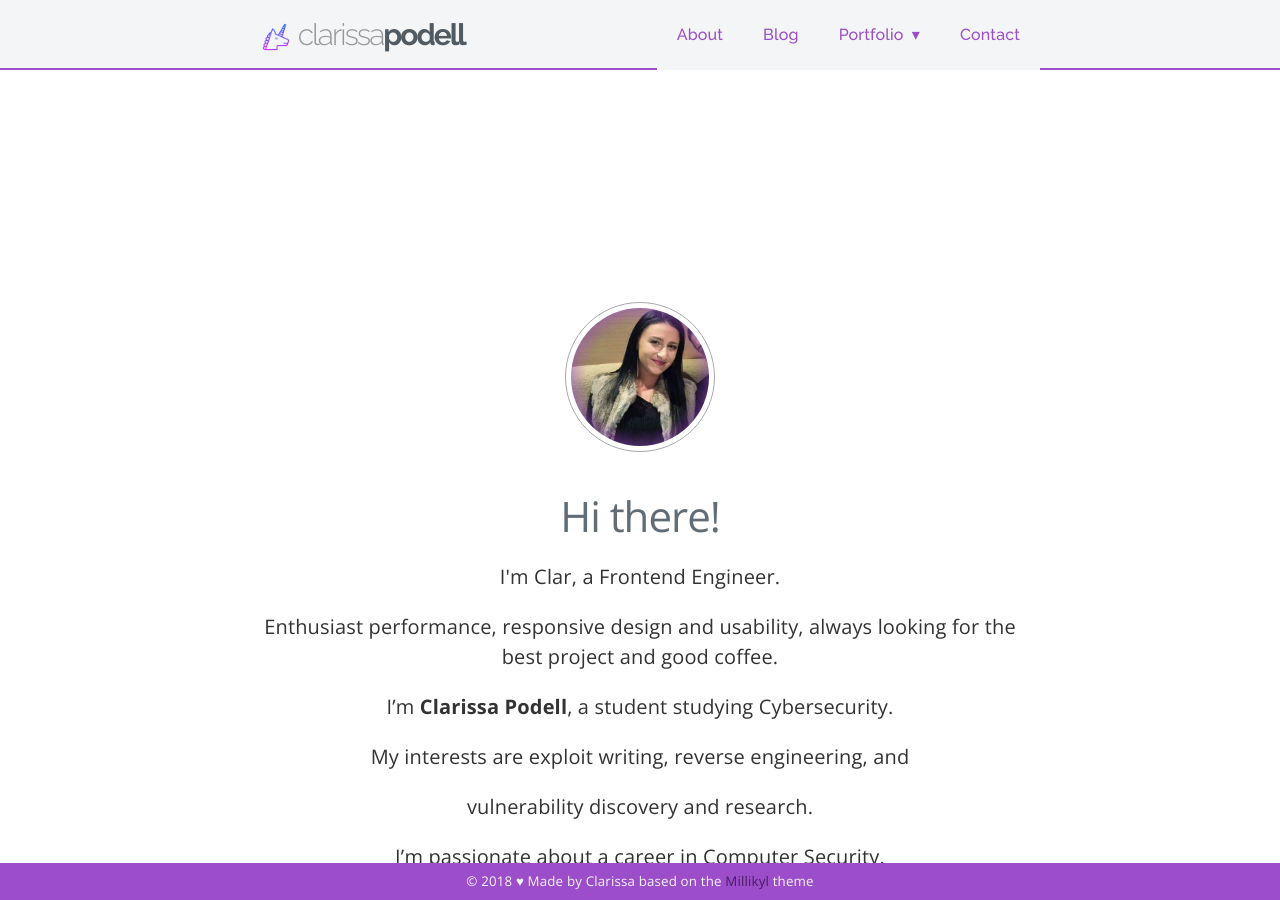
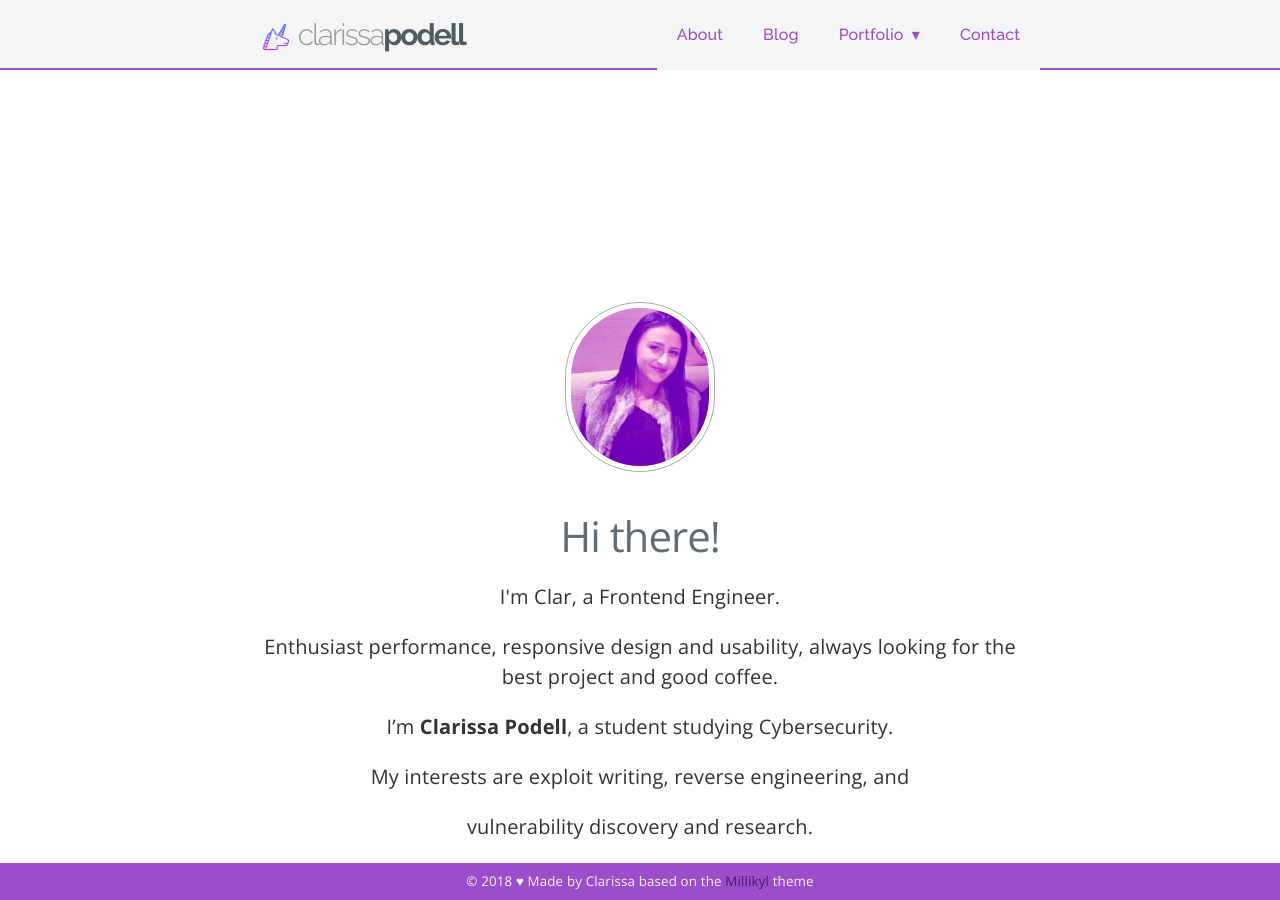
Before and after one commit to c1arissa/c1arissa.github.io, a Jekyll site: the page built from index.md, in a window 1280 px wide and 900 px high. Built offline with Jekyll 4.4.1, drawn with Linux system fonts in a browser that asks for light colours; nearby versions of some CDN libraries.

Commit message:
Update home.html

```diff
--- a/_layouts/home.html
+++ b/_layouts/home.html
@@ -9,7 +9,7 @@ layout: default
 		<h1 class="post-header"></h1>
 
 		<div class="avatar">
-		  <img class="img-circle" src="{{ site.baseurl }}/static/img/original-cool-purplev1-70.jpg" alt="Responsive image">
+		  <img class="img-circle" src="{{ site.baseurl }}/static/img/purple2.jpg" alt="Responsive image">
 	  </div>
 
 		<!-- <div class="post-content"> -->
```
